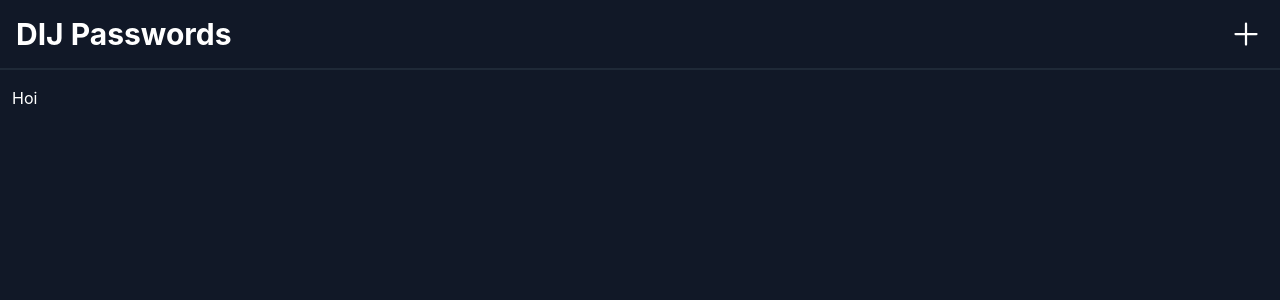
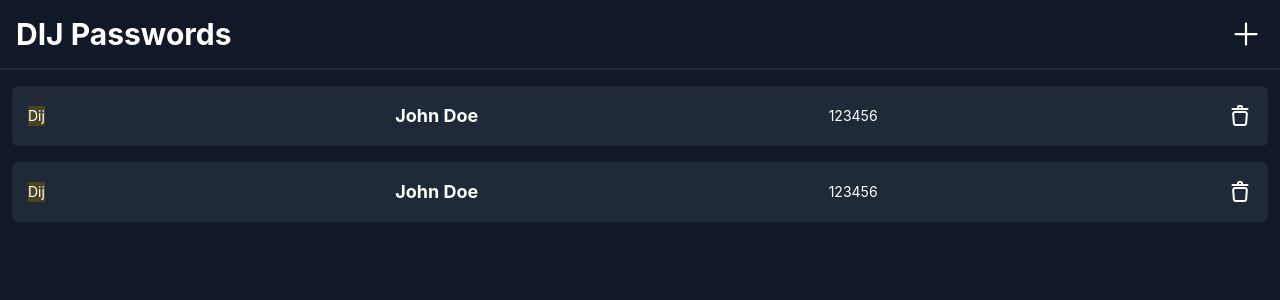
Before and after one commit to thomasansems/dijpasswords, a React (Create React App) app: page / in a window 1280 px wide. Shown: the top 300 px of the page. Built offline with nearby package versions, Linux system fonts and the light colour scheme.

Commit message:
Theming passwords overview

```diff
--- a/package.json
+++ b/package.json
@@ -11,6 +11,7 @@
     "@types/react": "^18.0.28",
     "@types/react-dom": "^18.0.11",
     "axios": "^1.3.4",
+    "localforage": "^1.10.0",
     "react": "^18.2.0",
     "react-dom": "^18.2.0",
     "react-router-dom": "^6.9.0",
--- /dev/null
+++ b/src/components/Card.tsx
@@ -0,0 +1,19 @@
+import { Trash } from "./icons"
+
+type CardProps = {
+    title: string;
+    password: string;
+    color: string;
+    client: string;
+}
+
+export const Card: React.FC<CardProps> = ({ title, password, color, client }) => (
+    <div className="bg-gray-800 rounded-md p-4 mb-4 flex items-center justify-between">
+        <p className="text-sm" style={{ 'background': color }}>{client}</p>
+        <h3 className="text-lg font-bold">{title}</h3>
+        <p className="text-sm">{password}</p>
+        <Trash className="cursor-pointer" />
+    </div >
+)
+
+export default Card
--- a/src/components/icons.tsx
+++ b/src/components/icons.tsx
@@ -1,4 +1,3 @@
-import * as React from "react"
 import { SVGProps } from "react"
 
 export const Plus = (props: SVGProps<SVGSVGElement>) => (
@@ -16,3 +15,31 @@ export const Plus = (props: SVGProps<SVGSVGElement>) => (
         />
     </svg>
 )
+
+export const Trash = (props: SVGProps<SVGSVGElement>) => (
+    <svg
+        width={24}
+        height={24}
+        viewBox="0 0 24 24"
+        fill="none"
+        xmlns="http://www.w3.org/2000/svg"
+        {...props}
+    >
+        <path
+            d="M5.166 10.153A2 2 0 0 1 7.16 8h9.68a2 2 0 0 1 1.994 2.153l-.692 9A2 2 0 0 1 16.148 21H7.852a2 2 0 0 1-1.994-1.847l-.692-9Z"
+            stroke="currentColor"
+            strokeWidth={2}
+        />
+        <path
+            d="M19.5 5h-15"
+            stroke="currentColor"
+            strokeWidth={2}
+            strokeLinecap="round"
+        />
+        <path
+            d="M10 3a1 1 0 0 1 1-1h2a1 1 0 0 1 1 1v2h-4V3Z"
+            stroke="currentColor"
+            strokeWidth={2}
+        />
+    </svg>
+)
--- a/src/components/layout.tsx
+++ b/src/components/layout.tsx
@@ -14,7 +14,7 @@ export const Layout: React.FC<LayoutProps> = ({ children }) => (
                     <h1 className="font-bold text-3xl">DIJ Passwords</h1>
                 </Link>
                 <Link to="/add">
-                    <Plus className=" cursor-pointer"></Plus>
+                    <Plus className="cursor-pointer"></Plus>
                 </Link>
             </header>
             <main className="flex-1 mt-4 px-3">
--- a/src/routes/Add.tsx
+++ b/src/routes/Add.tsx
@@ -1,8 +1,7 @@
 import { useEffect, useState } from 'react';
 import './../App.css';
-import { Layout } from '../components/layout';
+import { Layout } from '../components/Layout';
 import axios from 'axios';
-import { load } from 'cheerio';
 
 const formClasses = 'bg-gray-800 text-white rounded-md p-2 w-full mb-4';
 
@@ -22,10 +21,10 @@ function Home() {
     async function getClients() {
       /**
        * Get clients from API
-       * IMPORTANT: This is a CORS proxy, so it's not safe to use in production,
+       * NOTE: This is a CORS proxy, so it's not safe to use in production,
        * read more here https://allorigins.win/.
        */
-      await axios.get('https://api.allorigins.win/raw?url=https://pastebin.com/raw/zSFTiVWr', { timeout: 2000 })
+      await axios.get('https://api.allorigins.win/raw?url=https://pastebin.com/raw/zSFTiVWr', { timeout: 5000 })
         .then((response) => {
           console.log(response.data);
           setClients(response.data);
--- a/src/routes/Home.tsx
+++ b/src/routes/Home.tsx
@@ -1,12 +1,35 @@
 import React from 'react';
 import logo from './../logo.svg';
 import './../App.css';
-import { Layout } from '../components/layout';
+import { Layout } from '../components/Layout';
+import Card from '../components/Card';
 
 function Home() {
+
+  const items = [{
+    title: 'John Doe',
+    password: '123456',
+    color: '#494522',
+    client: 'Dij'
+  },
+  {
+    title: 'John Doe',
+    password: '123456',
+    color: '#494522',
+    client: 'Dij'
+  }]
+
   return (
     <Layout>
-      <h3>Hoi</h3>
+      {items.map((item, index) => (
+        <div key={index}>
+          <Card
+            title={item.title}
+            password={item.password}
+            color={item.color}
+            client={item.client} />
+        </div>
+      ))}
     </Layout>
   );
 }
```
Also changed, not shown: 1 other file (tests, documents, lock files or other folders).
